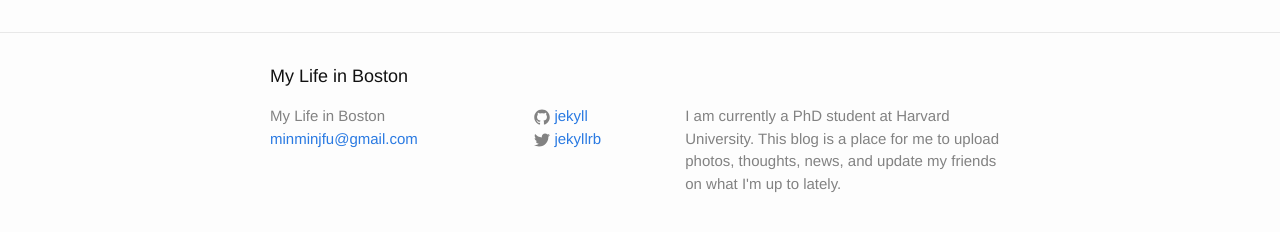
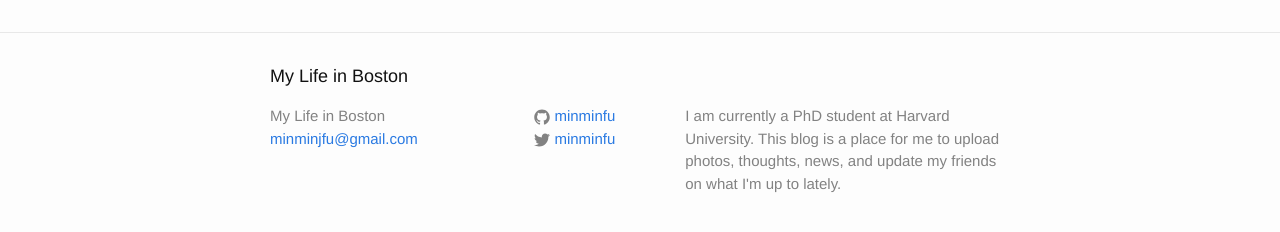
Before and after one commit to minminfu/oldsite.github.io, a Jekyll site: the page built from index.html, in a window 1280 px wide. Shown: the part 354-586 px from the top of the page. Built offline with Jekyll 4.4.1, drawn with Linux system fonts in a browser that asks for light colours.

```diff
--- a/_config.yml
+++ b/_config.yml
@@ -11,9 +11,9 @@
 description: > # this means to ignore newlines until "baseurl:"
   I am currently a PhD student at Harvard University.  This blog is a place for me to upload photos, thoughts, news, and update my friends on what I'm up to lately.
 baseurl: "" # the subpath of your site, e.g. /blog
-#url: "http://yourdomain.com" # the base hostname & protocol for your site
-twitter_username: jekyllrb
-github_username:  jekyll
+url: "http://minminfu.github.io" # the base hostname & protocol for your site
+twitter_username: minminfu
+github_username:  minminfu
 excerpt_separator: <!--more-->
 # Build settings
 markdown: kramdown
```
